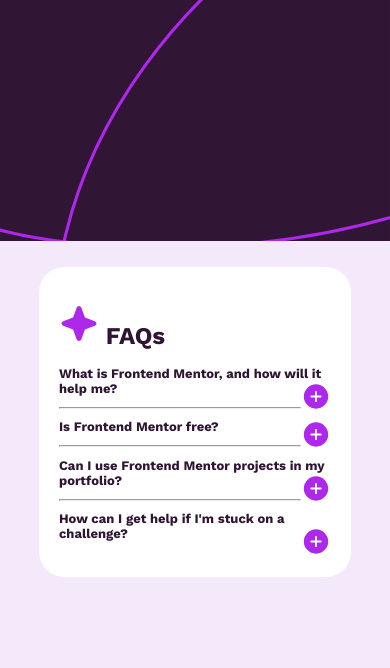
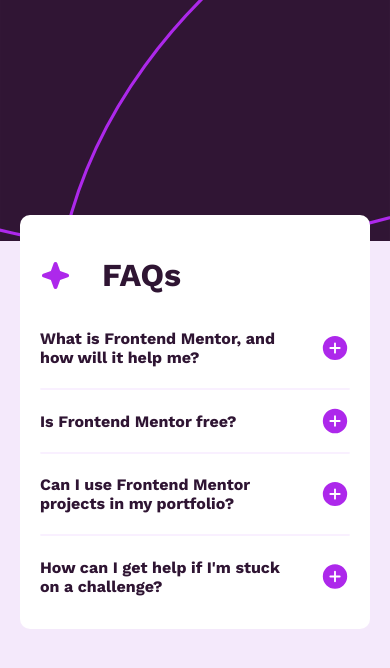
Before and after one commit to prbrq/faq-accordion, a plain HTML site: page index.html in a window 390 px wide. Drawn offline with nearby package versions, Linux system fonts and the light colour scheme.

Commit message:
feat: :sparkles: Mobile design is ready

```diff
--- a/index.html
+++ b/index.html
@@ -24,10 +24,15 @@
 
     <div class="main">
 
-      <h1><img src="assets/images/icon-star.svg" alt="Star icon."> FAQs</h1>
+      <div class="title">
+        <img id="test" src="assets/images/icon-star.svg" alt="Star icon.">
+        <h1>FAQs</h1>
+      </div>
 
-      <h2 class="question">What is Frontend Mentor, and how will it help me? <img class="indicator"
-          src="assets/images/icon-plus.svg"></h2>
+      <div class="question">
+        <h2>What is Frontend Mentor, and how will it help me?</h2>
+        <img class="indicator" src="assets/images/icon-plus.svg">
+      </div>
 
       <p class="answer">Frontend Mentor offers realistic coding challenges to help developers improve their
         frontend coding skills with projects in HTML, CSS, and JavaScript. It's suitable for
@@ -35,23 +40,30 @@
 
       <hr>
 
-      <h2 class="question">Is Frontend Mentor free? <img class="indicator" src="assets/images/icon-plus.svg"></h2>
+      <div class="question">
+        <h2>Is Frontend Mentor free?</h2>
+        <img class="indicator" src="assets/images/icon-plus.svg">
+      </div>
 
       <p class="answer">Yes, Frontend Mentor offers both free and premium coding challenges, with the free
         option providing access to a range of projects suitable for all skill levels.</p>
 
       <hr>
 
-      <h2 class="question">Can I use Frontend Mentor projects in my portfolio? <img class="indicator"
-          src="assets/images/icon-plus.svg"></h2>
+      <div class="question">
+        <h2>Can I use Frontend Mentor projects in my portfolio?</h2>
+        <img class="indicator" src="assets/images/icon-plus.svg">
+      </div>
 
       <p class="answer">Yes, you can use projects completed on Frontend Mentor in your portfolio. It's an excellent
         way to showcase your skills to potential employers!</p>
 
       <hr>
 
-      <h2 class="question">How can I get help if I'm stuck on a challenge? <img class="indicator"
-          src="assets/images/icon-plus.svg"></h2>
+      <div class="question">
+        <h2>How can I get help if I'm stuck on a challenge?</h2>
+        <img class="indicator" src="assets/images/icon-plus.svg">
+      </div>
 
       <p class="answer">The best place to get help is inside Frontend Mentor's Discord community. There's a help
         channel where you can ask questions and seek support from other community members.</p>
--- a/style.css
+++ b/style.css
@@ -1,18 +1,28 @@
-*{
+* {
     font-size: 16px;
     font-family: 'Work Sans';
     color: hsl(292, 42%, 14%);
     box-sizing: border-box;
 }
 
-html, body {
+html,
+body {
     height: 100%;
     margin: 0px;
     padding: 0px;
 }
 
-h1 {
-    font-size: x-large;
+.title h1 {
+    font-size: xx-large;
+}
+
+.title img {
+    width: 10%;
+}
+
+hr {
+    border: 1px solid hsl(275, 100%, 97%);
+    border-radius: 5px;
 }
 
 .wrapper {
@@ -27,7 +37,7 @@ h1 {
 }
 
 .indicator {
-    vertical-align:middle;
+    vertical-align: middle;
     float: right;
 }
 
@@ -35,17 +45,20 @@ h1 {
     padding: 20px;
     margin: 20px;
     background-color: hsl(0, 0%, 100%);
-    border-radius: 25px;
-    width: 80%;
+    border-radius: 10px;
+    width: 90%;
 }
 
 .answer {
     display: none;
     font-size: small;
     color: hsl(292, 16%, 49%);
+    line-height: 1.5;
 }
 
-.question{
+.question {
+    display: flex;
+    justify-content: space-between;
     font-size: small;
 }
 
@@ -53,3 +66,15 @@ h1 {
     cursor: pointer;
     color: hsl(281, 83%, 54%);
 }
+
+.title {
+    display: flex;
+}
+
+.title h1 {
+    padding-left: 10%;
+}
+
+.question h2 {
+    margin-right: 20px;
+}
```
